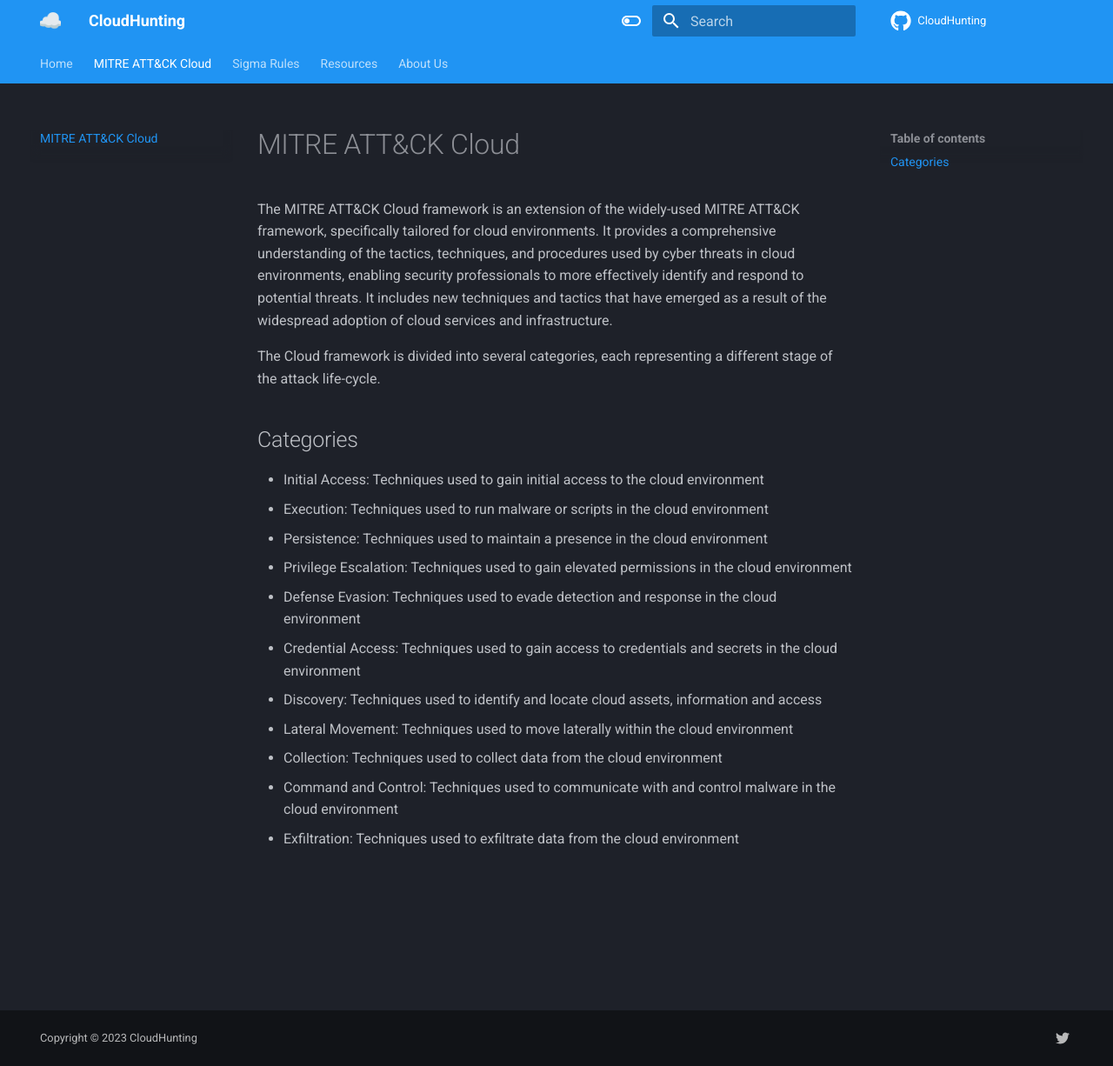
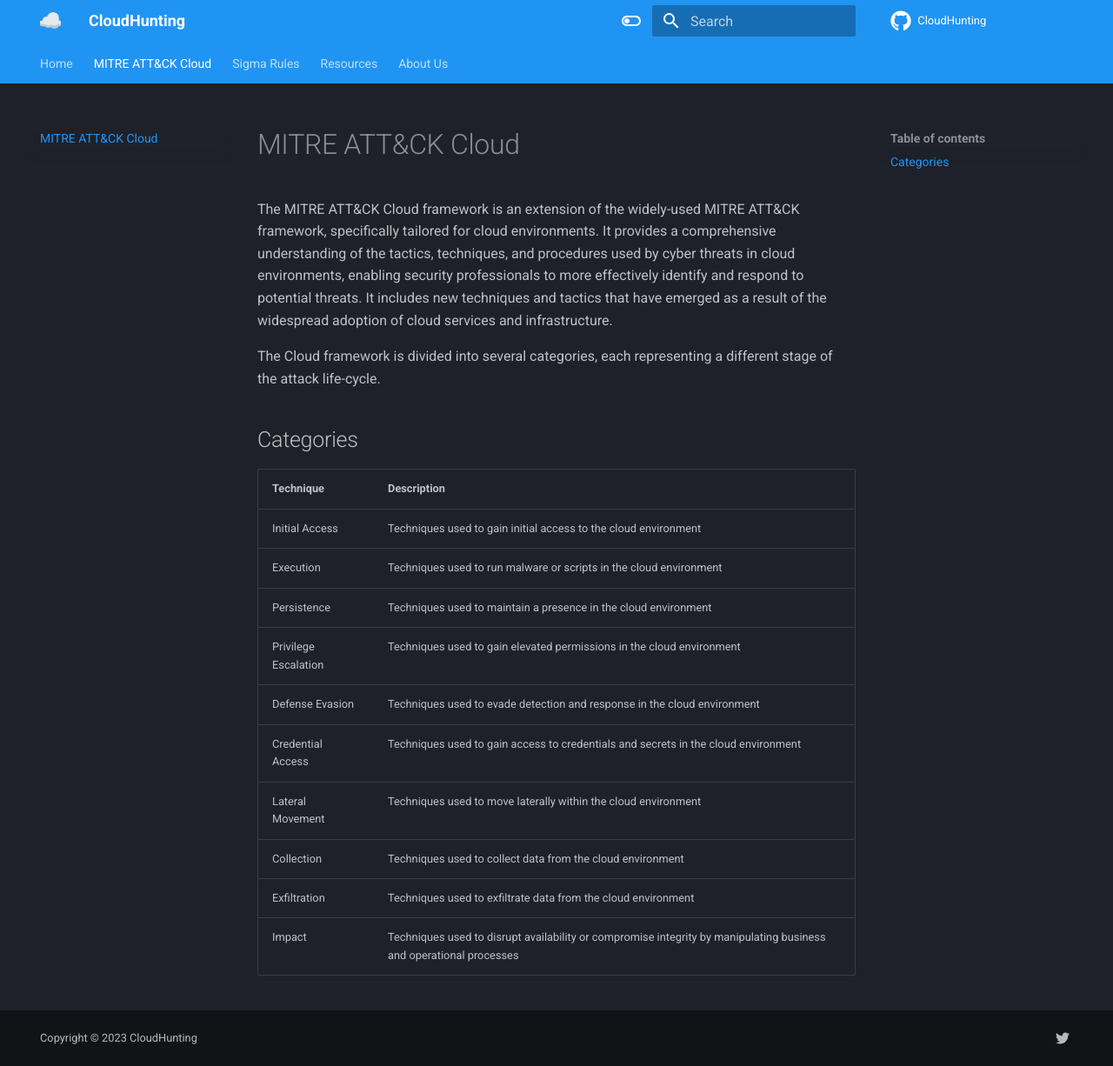
Before and after one commit to cloudhunting/cloudhunting, an MkDocs documentation site: the page built from docs/cloud_mitre_attack.md, in a window 1280 px wide and 1226 px high. Shown: the whole window at 87% size. Built offline with MkDocs 1.6.1 and Material for MkDocs 9.7.7, drawn with Linux system fonts in a browser that asks for light colours; comment, search, counter and statistics services are not loaded.

```diff
--- a/docs/cloud_mitre_attack.md
+++ b/docs/cloud_mitre_attack.md
@@ -2,14 +2,16 @@ The MITRE ATT&CK Cloud framework is an extension of the widely-used MITRE ATT&CK
 
 The Cloud framework is divided into several categories, each representing a different stage of the attack life-cycle.
 ## Categories
-- Initial Access: Techniques used to gain initial access to the cloud environment
-- Execution: Techniques used to run malware or scripts in the cloud environment
-- Persistence: Techniques used to maintain a presence in the cloud environment
-- Privilege Escalation: Techniques used to gain elevated permissions in the cloud environment
-- Defense Evasion: Techniques used to evade detection and response in the cloud environment
-- Credential Access: Techniques used to gain access to credentials and secrets in the cloud environment
-- Discovery: Techniques used to identify and locate cloud assets, information and access
-- Lateral Movement: Techniques used to move laterally within the cloud environment
-- Collection: Techniques used to collect data from the cloud environment
-- Command and Control: Techniques used to communicate with and control malware in the cloud environment
-- Exfiltration: Techniques used to exfiltrate data from the cloud environment
+
+| Technique      | Description |
+| ----------- | ----------- |
+| Initial Access      | Techniques used to gain initial access to the cloud environment       |
+| Execution   | Techniques used to run malware or scripts in the cloud environment |
+| Persistence   | Techniques used to maintain a presence in the cloud environment        |
+| Privilege Escalation   | Techniques used to gain elevated permissions in the cloud environment        |
+| Defense Evasion   | Techniques used to evade detection and response in the cloud environment        |
+| Credential Access   | Techniques used to gain access to credentials and secrets in the cloud environment        |
+| Lateral Movement   | Techniques used to move laterally within the cloud environment        |
+| Collection   | Techniques used to collect data from the cloud environment        |
+| Exfiltration   | Techniques used to exfiltrate data from the cloud environment        |
+| Impact   | Techniques used to disrupt availability or compromise integrity by manipulating business and operational processes        |
--- a/mkdocs.yml
+++ b/mkdocs.yml
@@ -8,8 +8,8 @@ nav:
     - Home: 'index.md'
     - MITRE ATT&CK Cloud: "cloud_mitre_attack.md"
     - Sigma Rules:
-      - Sigma Rules: "sigma_rules.md"
-      - Utilizing Sigma Rules for CloudHunting: "utilizing_igma_rules_for_cloudhunting.md"
+      - What Are Sigma Rules?: "sigma_rules.md"
+      - Mapping Sigma Rules by MITRE ATT&CK Cloud: "utilizing_igma_rules_for_cloudhunting.md"
       - Tactics and Techniques:
         - Initial Access:
           - Exploit Public-Facing Application: 'aws/initial-access/exploit-public-facing-application.md'
@@ -106,7 +106,7 @@ nav:
           - Resource Hijacking: "aws/impact/resource-hijacking.md"
     - Resources:
       - Blog Posts: 'blog_posts.md'
-      - Cloud Logs:
+      - Types of Cloud Logs:
         - AWS: 'aws_logs_types.md'
         - GCP: 'gcp_logs_types.md'
     - About Us: "about_us.md"
@@ -147,6 +147,11 @@ markdown_extensions:
   - pymdownx.superfences
   - pymdownx.tabbed:
       alternate_style: true
+  - pymdownx.superfences:
+      custom_fences:
+        - name: mermaid
+          class: mermaid
+          format: !!python/name:pymdownx.superfences.fence_code_format
 
 
 copyright: Copyright &copy; 2023 CloudHunting
```
Also changed, not shown: docs/about_us.md (added, +6 -0 lines), docs/index.md (+0 -1 lines), docs/sigma_rules.md (+4 -2 lines), docs/utilizing_igma_rules_for_cloudhunting.md (+3 -4 lines).
